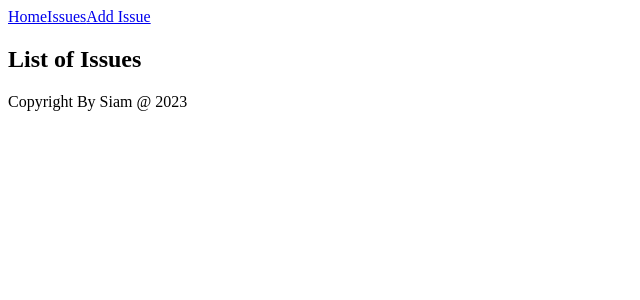
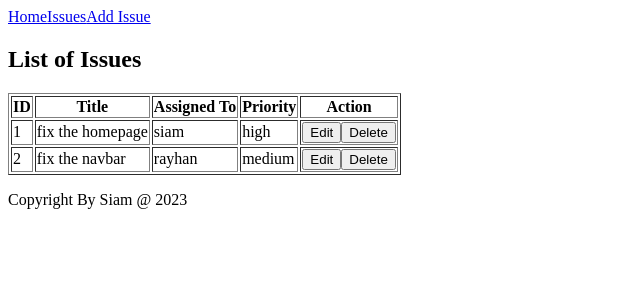
Before and after one commit to siaaam/issue-tarcker-redux-toolkit-formik, a React (Vite) app: page /issues in a window 1280 px wide. Shown: the top 300 px of the page, without its empty margins (0-640 px from the left). Built offline with nearby package versions, Linux system fonts and the light colour scheme.

Commit message:
view completed

```diff
--- /dev/null
+++ b/src/app/store.jsx
@@ -0,0 +1,10 @@
+import { configureStore } from "@reduxjs/toolkit";
+import issuesReducer from "../features/issues/issueSlice";
+
+const store = configureStore({
+  reducer: {
+    issuesReducer,
+  },
+});
+
+export default store;
--- a/src/features/issues/IssueView.jsx
+++ b/src/features/issues/IssueView.jsx
@@ -1,9 +1,41 @@
 import React from "react";
+import { useSelector } from "react-redux";
 
 const IssueView = () => {
+  const issues = useSelector((state) => state.issuesReducer);
+  console.log(issues);
   return (
     <div>
       <h2>List of Issues</h2>
+      <table border={1}>
+        <thead>
+          <tr>
+            <th>ID</th>
+            <th>Title</th>
+            <th>Assigned To</th>
+            <th>Priority</th>
+            <th>Action</th>
+          </tr>
+        </thead>
+        <tbody>
+          {issues &&
+            issues.map((issue) => {
+              const { id, title, assignedTo, priority } = issue;
+              return (
+                <tr key={id}>
+                  <td>{id}</td>
+                  <td>{title}</td>
+                  <td>{assignedTo}</td>
+                  <td>{priority}</td>
+                  <td>
+                    <button>Edit</button>
+                    <button>Delete</button>
+                  </td>
+                </tr>
+              );
+            })}
+        </tbody>
+      </table>
     </div>
   );
 };
--- /dev/null
+++ b/src/features/issues/issueSlice.jsx
@@ -0,0 +1,27 @@
+import { createSlice } from "@reduxjs/toolkit";
+
+const initialIssue = [
+  {
+    id: 1,
+    title: "fix the homepage",
+    assignedTo: "siam",
+    priority: "high",
+  },
+  {
+    id: 2,
+    title: "fix the navbar",
+    assignedTo: "rayhan",
+    priority: "medium",
+  },
+];
+
+const issuesSlice = createSlice({
+  name: "issues",
+  initialState: initialIssue,
+  reducers: {
+    showIssue: (state) => state,
+  },
+});
+
+export const { showIssue } = issuesSlice.actions;
+export default issuesSlice.reducer;
--- a/src/main.jsx
+++ b/src/main.jsx
@@ -1,10 +1,14 @@
 import React from "react";
 import ReactDOM from "react-dom/client";
+import { Provider } from "react-redux";
+import store from "./app/store";
 import App from "./App";
 import "./index.css";
 
 ReactDOM.createRoot(document.getElementById("root")).render(
   <React.StrictMode>
-    <App />
+    <Provider store={store}>
+      <App />
+    </Provider>
   </React.StrictMode>
 );
```
